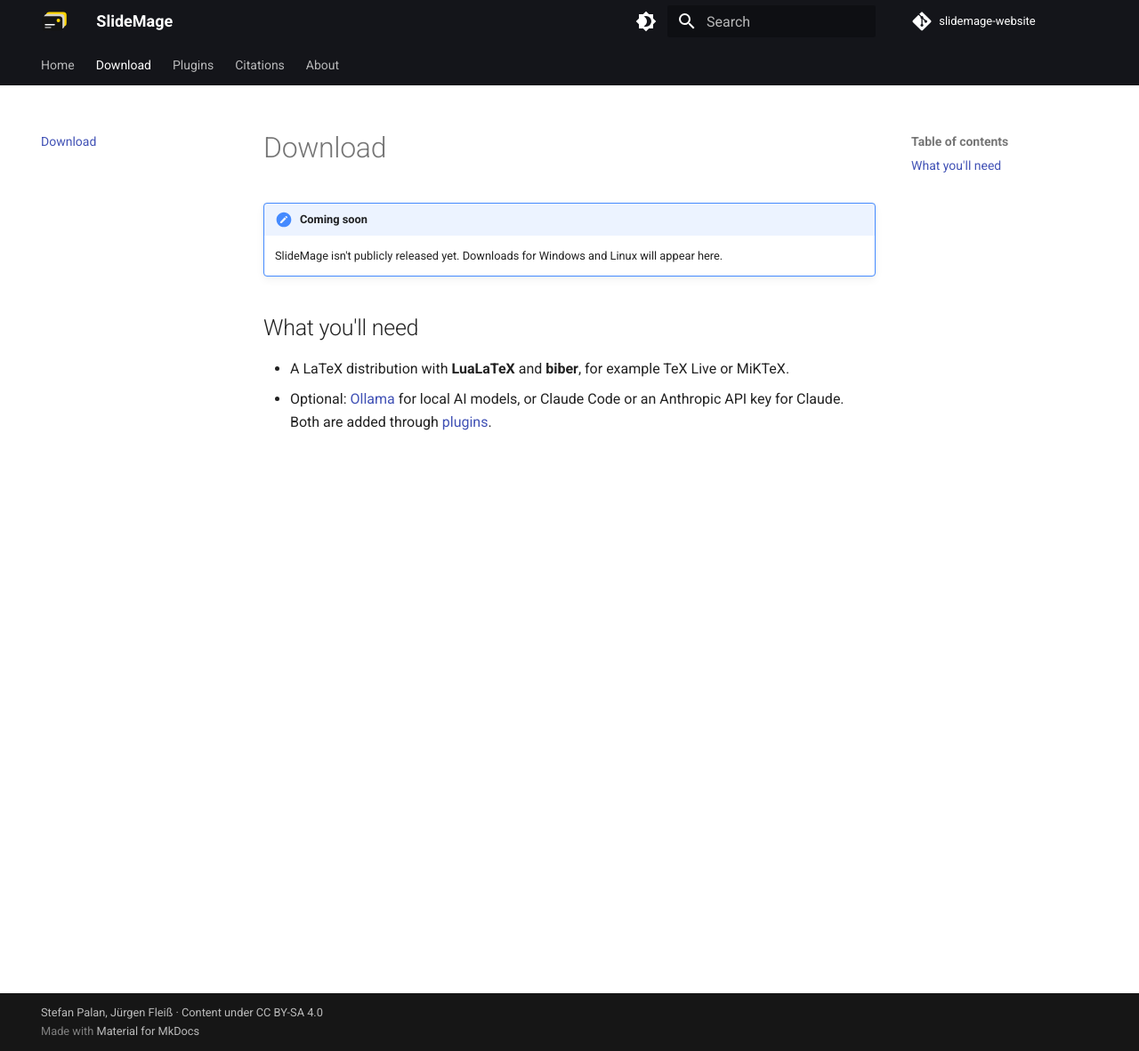
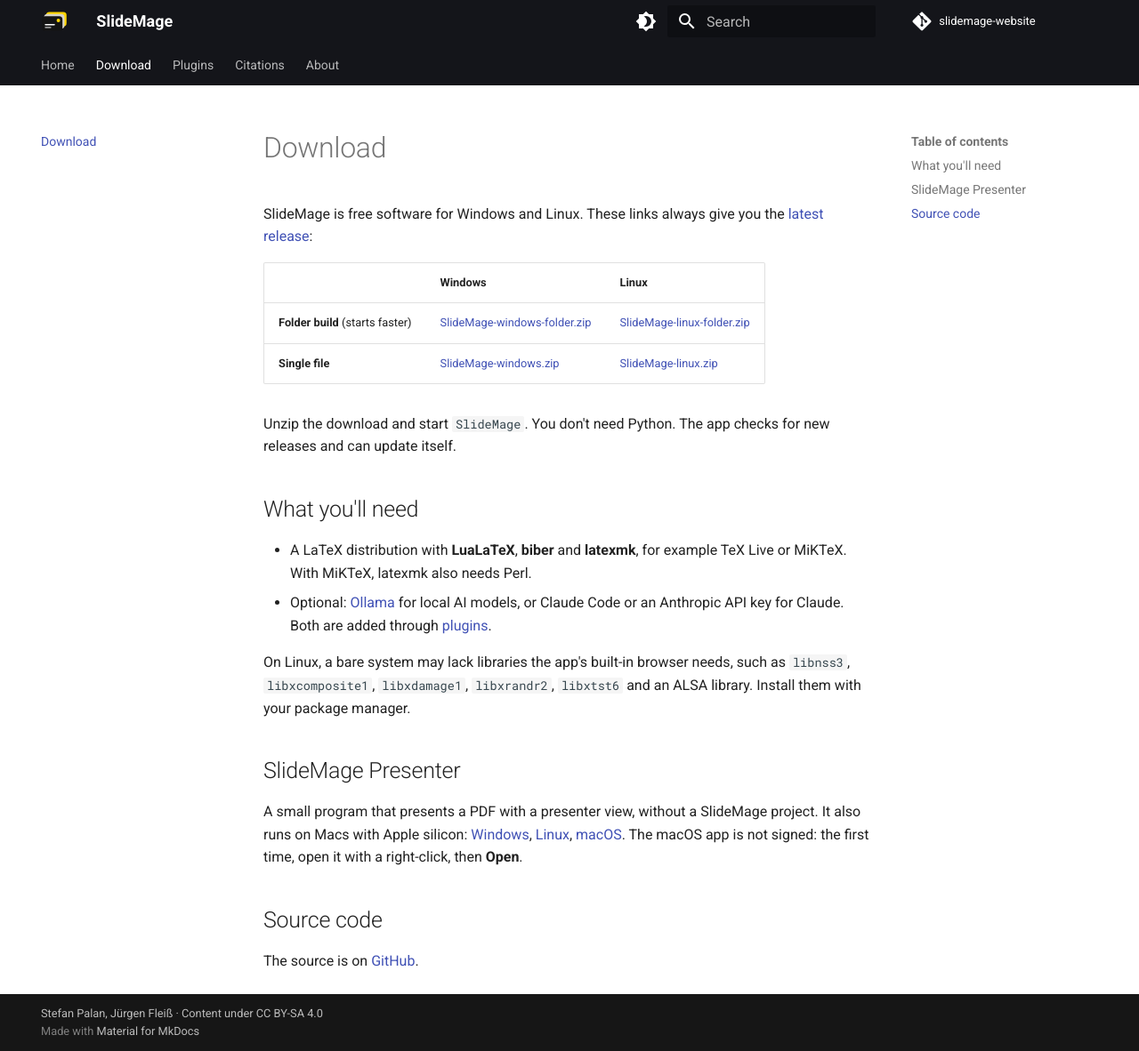
Before and after one commit to SlideMage/slidemage-website, an MkDocs documentation site: the page built from docs/download.md, in a window 1280 px wide and 1182 px high. Shown: the whole window at 89% size. Built offline with MkDocs 1.6.1 and Material for MkDocs 9.7.7, drawn with Linux system fonts in a browser that asks for light colours; comment, search, counter and statistics services are not loaded.

Commit message:
Download page: SlideMage is public; plugin support exists
Co-Authored-By: Claude Sonnet 5.5 <noreply@anthropic.com>

```diff
--- a/docs/download.md
+++ b/docs/download.md
@@ -1,10 +1,36 @@
 # Download
 
-!!! note "Coming soon"
-    SlideMage isn't publicly released yet. Downloads for Windows and Linux will appear here.
+SlideMage is free software for Windows and Linux. These links always give you the
+[latest release](https://github.com/SlideMage/SlideMage/releases/latest):
+
+| | Windows | Linux |
+|---|---|---|
+| **Folder build** (starts faster) | [SlideMage-windows-folder.zip](https://github.com/SlideMage/SlideMage/releases/latest/download/SlideMage-windows-folder.zip) | [SlideMage-linux-folder.zip](https://github.com/SlideMage/SlideMage/releases/latest/download/SlideMage-linux-folder.zip) |
+| **Single file** | [SlideMage-windows.zip](https://github.com/SlideMage/SlideMage/releases/latest/download/SlideMage-windows.zip) | [SlideMage-linux.zip](https://github.com/SlideMage/SlideMage/releases/latest/download/SlideMage-linux.zip) |
+
+Unzip the download and start `SlideMage`. You don't need Python. The app checks for new releases and can
+update itself.
 
 ## What you'll need
 
-- A LaTeX distribution with **LuaLaTeX** and **biber**, for example TeX Live or MiKTeX.
+- A LaTeX distribution with **LuaLaTeX**, **biber** and **latexmk**, for example TeX Live or MiKTeX. With
+  MiKTeX, latexmk also needs Perl.
 - Optional: [Ollama](https://ollama.com) for local AI models, or Claude Code or an Anthropic API key for
   Claude. Both are added through [plugins](plugins/index.md).
+
+On Linux, a bare system may lack libraries the app's built-in browser needs, such as `libnss3`,
+`libxcomposite1`, `libxdamage1`, `libxrandr2`, `libxtst6` and an ALSA library. Install them with your package
+manager.
+
+## SlideMage Presenter
+
+A small program that presents a PDF with a presenter view, without a SlideMage project. It also runs on
+Macs with Apple silicon:
+[Windows](https://github.com/SlideMage/SlideMage/releases/latest/download/SlideMagePresenter-windows.zip),
+[Linux](https://github.com/SlideMage/SlideMage/releases/latest/download/SlideMagePresenter-linux.zip),
+[macOS](https://github.com/SlideMage/SlideMage/releases/latest/download/SlideMagePresenter-macos.zip).
+The macOS app is not signed: the first time, open it with a right-click, then **Open**.
+
+## Source code
+
+The source is on [GitHub](https://github.com/SlideMage/SlideMage).
```
Also changed, not shown: docs/plugins/submit.md (+2 -3 lines).
